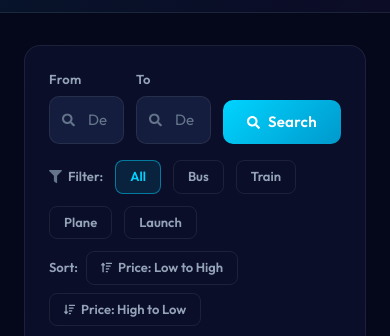
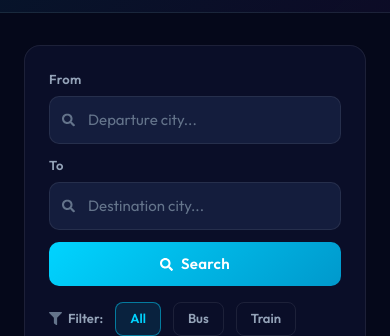
Before and after one commit to Galib-272/Assignment-10_client_side, a Next.js app: page /tickets in a window 390 px wide. Shown: the part 252-588 px from the top of the page. Built offline with nearby package versions, Linux system fonts and the light colour scheme; no server answers.

Commit message:
fix: responsive search boxes on tickets page - stack vertically on mobile

```diff
--- a/src/app/tickets/page.js
+++ b/src/app/tickets/page.js
@@ -96,8 +96,25 @@ function TicketsContent() {
       <div style={{ maxWidth: "1280px", margin: "0 auto", padding: "32px 24px" }}>
         {/* Search & Filters */}
         <div className="glass-card" style={{ padding: "24px", marginBottom: "32px" }}>
+          <style>{`
+            .ticket-search-grid {
+              display: grid;
+              grid-template-columns: 1fr 1fr auto;
+              gap: 12px;
+              align-items: end;
+            }
+            @media (max-width: 600px) {
+              .ticket-search-grid {
+                grid-template-columns: 1fr;
+              }
+              .ticket-search-grid .search-btn {
+                width: 100%;
+                justify-content: center;
+              }
+            }
+          `}</style>
           <form onSubmit={handleSearch}>
-            <div style={{ display: "grid", gridTemplateColumns: "1fr 1fr auto", gap: "12px", alignItems: "end", flexWrap: "wrap" }}>
+            <div className="ticket-search-grid">
               <div>
                 <label className="form-label">From</label>
                 <div style={{ position: "relative" }}>
@@ -124,7 +141,7 @@ function TicketsContent() {
                   />
                 </div>
               </div>
-              <button type="submit" className="btn-primary" style={{ height: "44px", display: "flex", alignItems: "center", gap: "8px", padding: "0 24px" }}>
+              <button type="submit" className="btn-primary search-btn" style={{ height: "44px", display: "flex", alignItems: "center", gap: "8px", padding: "0 24px" }}>
                 <FaSearch size={13} /> Search
               </button>
             </div>
```
